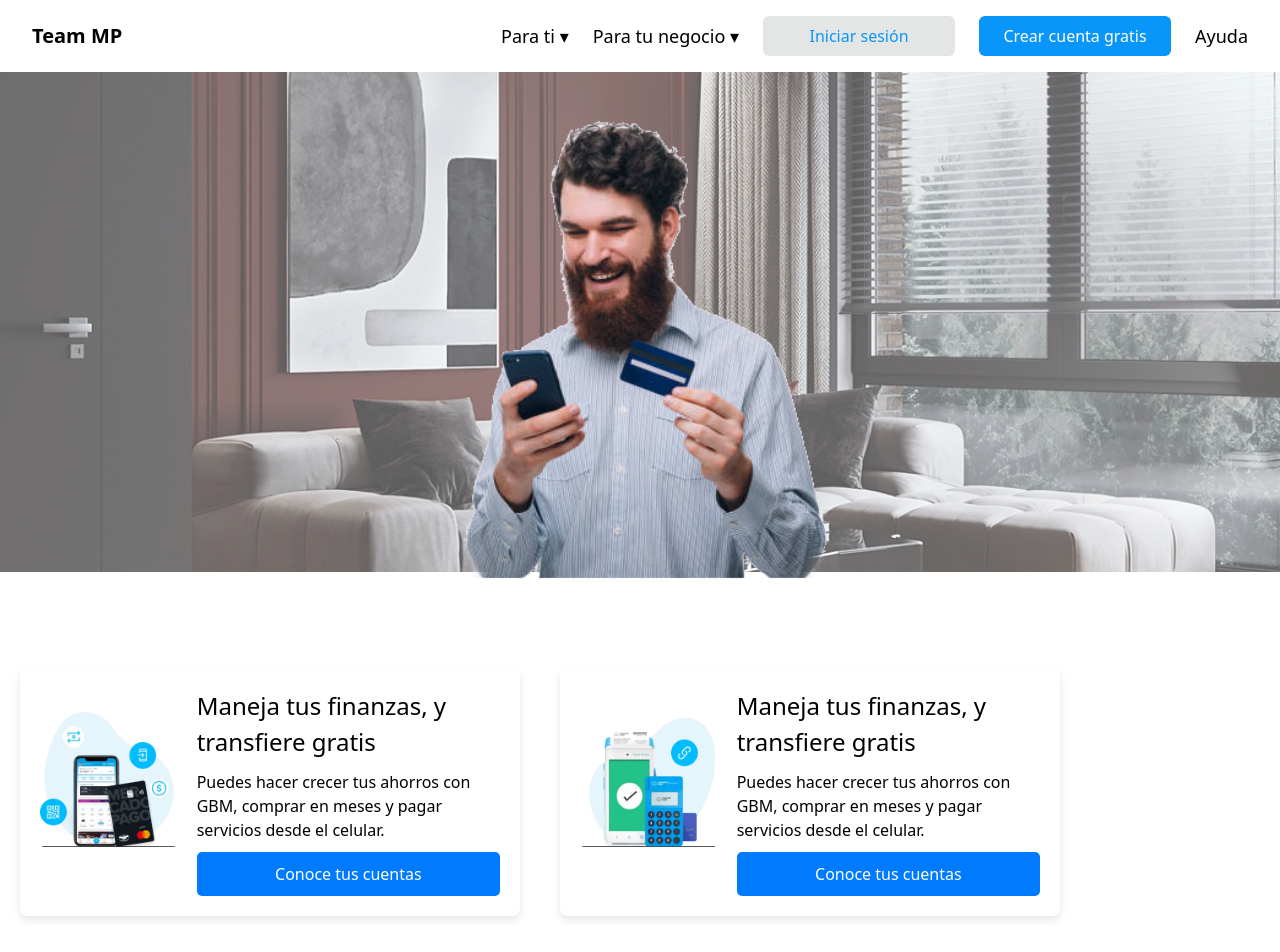
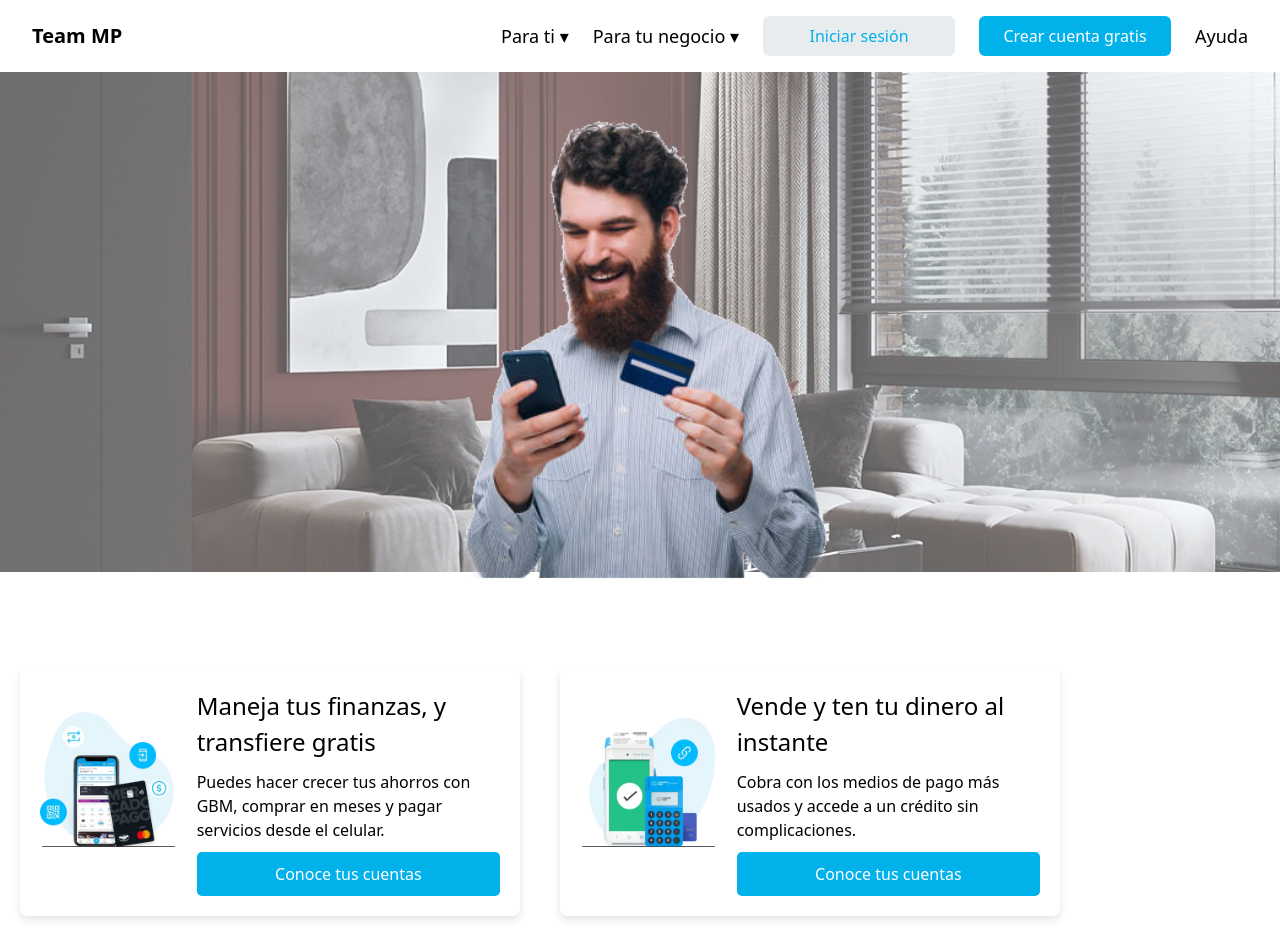
Before and after one commit to illiCristian/NestJs-Backend-Wallet, a Next.js app in the folder client/: page / in a window 1280 px wide. Shown: the top 952 px of the page. Built offline with nearby package versions, Linux system fonts and the light colour scheme.

Commit message:
cards on banner

```diff
--- a/client/src/components/navbar-banner/Banner.tsx
+++ b/client/src/components/navbar-banner/Banner.tsx
@@ -54,7 +54,9 @@ export default function Banner () {
                     </p>
                   </div>
                   <div>
-                    <button className='w-full'>Conoce tus cuentas</button>
+                    <button className='w-full  bg-tertiary text-white hover:bg-tertiaryDark'>
+                      Conoce tus cuentas
+                    </button>
                   </div>
                 </div>
               </div>
@@ -75,15 +77,17 @@ export default function Banner () {
                 <div className='text-and-button'>
                   <div>
                     <h2 className='w-full'>
-                      Maneja tus finanzas, y transfiere gratis
+                      Vende y ten tu dinero al instante
                     </h2>
                     <p className='w-full'>
-                      Puedes hacer crecer tus ahorros con GBM, comprar en meses
-                      y pagar servicios desde el celular.
+                      Cobra con los medios de pago más usados y accede a un
+                      crédito sin complicaciones.
                     </p>
                   </div>
                   <div>
-                    <button className='w-full'>Conoce tus cuentas</button>
+                    <button className='w-full bg-tertiary text-white hover:bg-tertiaryDark'>
+                      Conoce tus cuentas
+                    </button>
                   </div>
                 </div>
               </div>
--- a/client/src/components/navbar-banner/styles.css
+++ b/client/src/components/navbar-banner/styles.css
@@ -31,8 +31,6 @@
   }
 
   .text-and-button button {
-    background-color: #007bff;
-    color: white;
     border: none;
     padding: 10px 20px;
     border-radius: 5px;
--- a/client/src/components/navbar/Navbar.tsx
+++ b/client/src/components/navbar/Navbar.tsx
@@ -115,7 +115,7 @@ const Navbar = (): JSX.Element => {
               href='/'
               // className={({ isActive }) => (isActive ? activeStyle : undefined)}
             >
-              <button className='nav_button gh bg-light-grey text-primary-blue hover:bg-dark-grey'>
+              <button className='nav_button font-bold gh bg-buttonHeader text-primary hover:bg-buttonHeaderHover'>
                 Iniciar sesión
               </button>
             </Link>
@@ -125,7 +125,7 @@ const Navbar = (): JSX.Element => {
               href='/'
               // className={({ isActive }) => (isActive ? activeStyle : undefined)}
             >
-              <button className='nav_button gh bg-primary-blue text-white hover:bg-blue-hover'>
+              <button className='nav_button gh bg-tertiary text-white hover:bg-tertiaryDark'>
                 Crear cuenta gratis
               </button>
             </Link>
--- a/client/tailwind.config.ts
+++ b/client/tailwind.config.ts
@@ -19,6 +19,8 @@ const config: Config = {
         tertiary: '#',
         success: '#32B105',
         error: '#FF2C2C',
+        buttonHeader: '#e9ecef',
+        buttonHeaderHover: '#dee2e6',
       },
       backgroundColor: {
         primary: '#FFFFFF',
@@ -27,18 +29,7 @@ const config: Config = {
         tertiaryDark: '#007399',
         quaternary: '#',
         quinary: '#',
-        sixnary: '#',
-      },
-      colors: {
-        'light-pink': 'var(--color-light-pink)',
-        'primary-blue': 'var(--color-primary-blue)',
-        'blue-hover': 'var(--color-blue-hover)',
-        'dark-blue': 'var(--color-dark-blue)',
-        'light-blue': 'var(--color-light-blue)',
-        'light-grey': 'var(--color-light-grey)',
-        'dark-grey': 'var(--color-dark-grey)',
-        'black': 'var(--color-black)',
-        'white': 'var(--color-white)',
+        sixnary: '#'
       },
     },
   },
```
